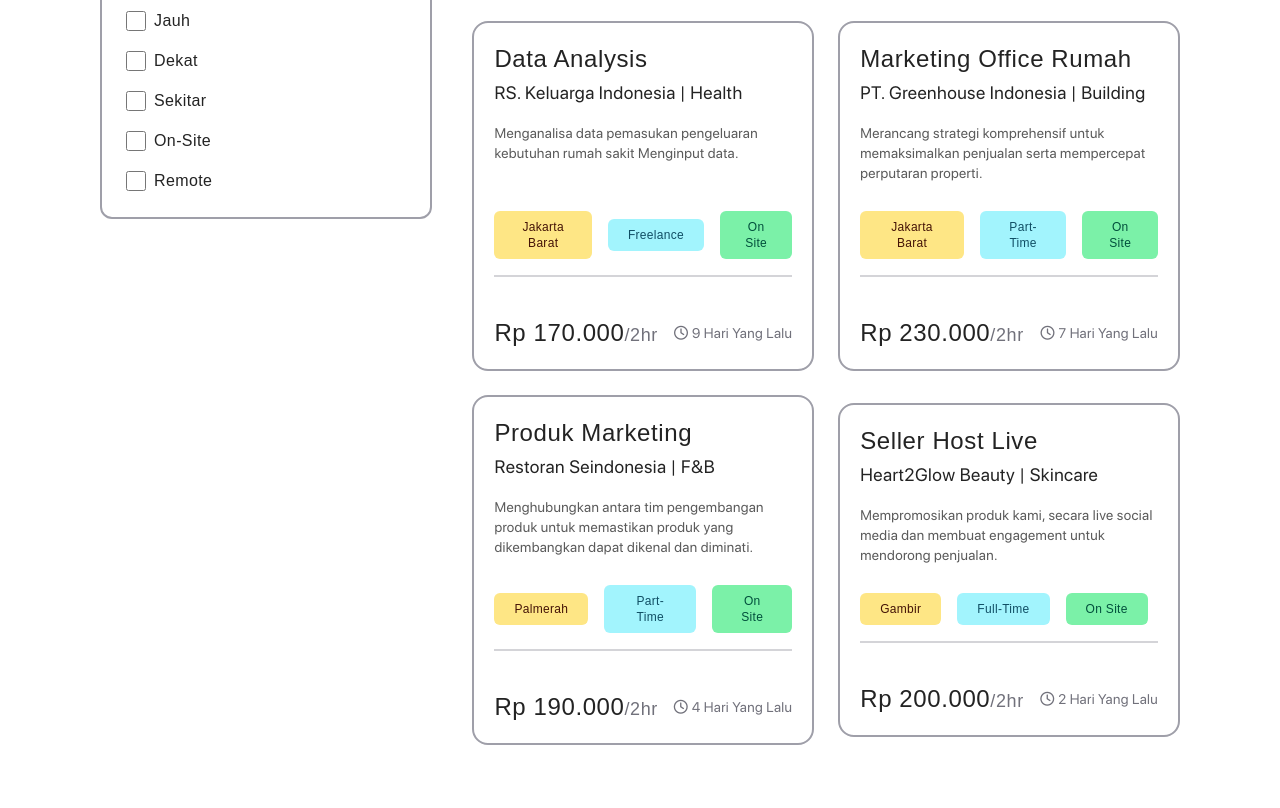
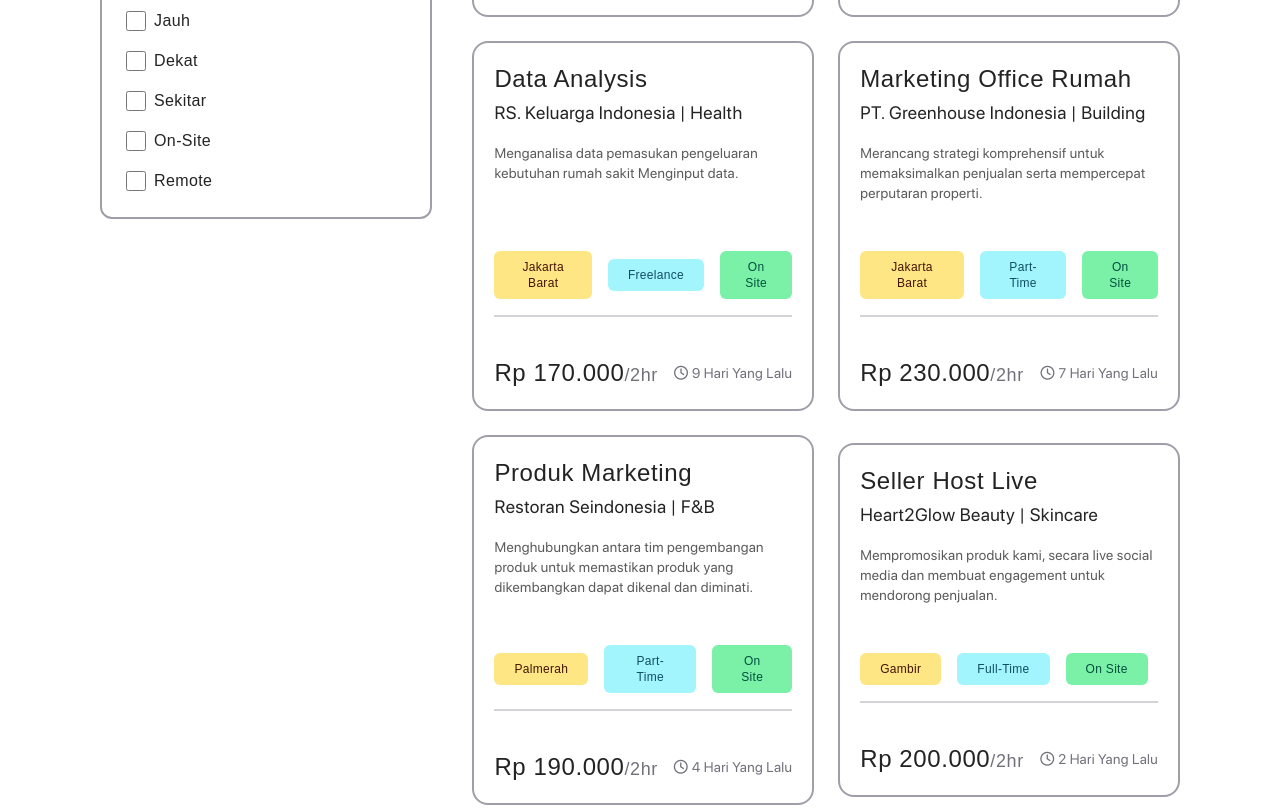
Before and after one commit to MuhammadAndromeda/jobskill, a website: page pages/intern.html in a window 1280 px wide. Shown: the part 1157-1965 px from the top of the page. Drawn offline with Linux system fonts and the light colour scheme; a web font is replaced by a local one.

Commit message:
Bang Udah LAHHH, CAPEK GWW

```diff
--- a/pages/intern.html
+++ b/pages/intern.html
@@ -133,7 +133,7 @@
                                 <p class="text-primary-text text-left text-lg font-sf-regular capitalize tracking-wide">Kedai Kopi Nusantara  |  F&B</p>
                             </div>
 
-                            <p class="w-full mb-3 text-secondary-text text-left text-sm font-sf-regular tracking-wide">Membantu merancang strategi promosi digital di Instagram dan TikTok. Membuat caption, story, dan analisis hasil kampanye.</p>
+                            <p class="w-full h-20 mb-3 text-secondary-text text-left text-sm font-sf-regular tracking-wide">Membantu merancang strategi promosi digital di Instagram dan TikTok. Membuat caption, story, dan analisis hasil kampanye.</p>
 
                             <div class="w-full gap-4 flex justify-start items-center">
                                 <span class="py-2 px-5 bg-amber-200 rounded-md text-orange-950 text-center text-xs font-sf-medium capitalize tracking-wide">jakarta barat</span>
@@ -154,7 +154,7 @@
                                 <p class="text-primary-text text-left text-lg font-sf-regular capitalize tracking-wide">glowHerb beauty  |  beauty & health</p>
                             </div>
 
-                            <p class="w-full mb-3 text-secondary-text text-left text-sm font-sf-regular tracking-wide">Menjual produk skincare alami buatan lokal melalui media sosial atau WhatsApp. Dapat bonus penjualan setiap 10 produk.</p>
+                            <p class="w-full h-20 mb-3 text-secondary-text text-left text-sm font-sf-regular tracking-wide">Menjual produk skincare alami buatan lokal melalui media sosial atau WhatsApp. Dapat bonus penjualan setiap 10 produk.</p>
 
                             <div class="w-full gap-4 flex justify-start items-center">
                                 <span class="py-2 px-5 bg-amber-200 rounded-md text-orange-950 text-center text-xs font-sf-medium capitalize tracking-wide">thamrin</span>
@@ -176,7 +176,7 @@
                                 <p class="text-primary-text text-left text-lg font-sf-regular capitalize tracking-wide">RS. keluarga indonesia  |  health</p>
                             </div>
 
-                            <p class="w-full mb-3 text-secondary-text text-left text-sm font-sf-regular tracking-wide">Menganalisa data pemasukan pengeluaran kebutuhan rumah sakit Menginput data. <br><span class="text-white">teks kosong</span></p>
+                            <p class="w-full h-20 mb-3 text-secondary-text text-left text-sm font-sf-regular tracking-wide">Menganalisa data pemasukan pengeluaran kebutuhan rumah sakit Menginput data.</p>
 
                             <div class="w-full gap-4 flex justify-start items-center">
                                 <span class="py-2 px-5 bg-amber-200 rounded-md text-orange-950 text-center text-xs font-sf-medium capitalize tracking-wide">jakarta barat</span>
@@ -198,7 +198,7 @@
                                 <p class="text-primary-text text-left text-lg font-sf-regular capitalize tracking-wide">PT. greenhouse indonesia  |  building</p>
                             </div>
 
-                            <p class="w-full mb-3 text-secondary-text text-left text-sm font-sf-regular tracking-wide">Merancang strategi komprehensif untuk memaksimalkan penjualan serta mempercepat perputaran properti.</p>
+                            <p class="w-full h-20 mb-3 text-secondary-text text-left text-sm font-sf-regular tracking-wide">Merancang strategi komprehensif untuk memaksimalkan penjualan serta mempercepat perputaran properti.</p>
 
                             <div class="w-full gap-4 flex justify-start items-center">
                                 <span class="py-2 px-5 bg-amber-200 rounded-md text-orange-950 text-center text-xs font-sf-medium capitalize tracking-wide">jakarta barat</span>
@@ -220,7 +220,7 @@
                                 <p class="text-primary-text text-left text-lg font-sf-regular capitalize tracking-wide">restoran seindonesia  |  F&B</p>
                             </div>
 
-                            <p class="w-full mb-3 text-secondary-text text-left text-sm font-sf-regular tracking-wide">Menghubungkan antara tim pengembangan produk untuk memastikan produk yang dikembangkan dapat dikenal dan diminati.</p>
+                            <p class="w-full h-20 mb-3 text-secondary-text text-left text-sm font-sf-regular tracking-wide">Menghubungkan antara tim pengembangan produk untuk memastikan produk yang dikembangkan dapat dikenal dan diminati.</p>
 
                             <div class="w-full gap-4 flex justify-start items-center">
                                 <span class="py-2 px-5 bg-amber-200 rounded-md text-orange-950 text-center text-xs font-sf-medium capitalize tracking-wide">palmerah</span>
@@ -242,7 +242,7 @@
                                 <p class="text-primary-text text-left text-lg font-sf-regular capitalize tracking-wide">heart2Glow beauty  |  skincare</p>
                             </div>
 
-                            <p class="w-full mb-3 text-secondary-text text-left text-sm font-sf-regular tracking-wide">Mempromosikan produk kami, secara live social media dan membuat engagement untuk mendorong penjualan.</p>
+                            <p class="w-full h-20 mb-3 text-secondary-text text-left text-sm font-sf-regular tracking-wide">Mempromosikan produk kami, secara live social media dan membuat engagement untuk mendorong penjualan.</p>
 
                             <div class="w-full gap-4 flex justify-start items-center">
                                 <span class="py-2 px-5 bg-amber-200 rounded-md text-orange-950 text-center text-xs font-sf-medium capitalize tracking-wide">gambir</span>
```
Also changed, not shown: dist/output.css.
